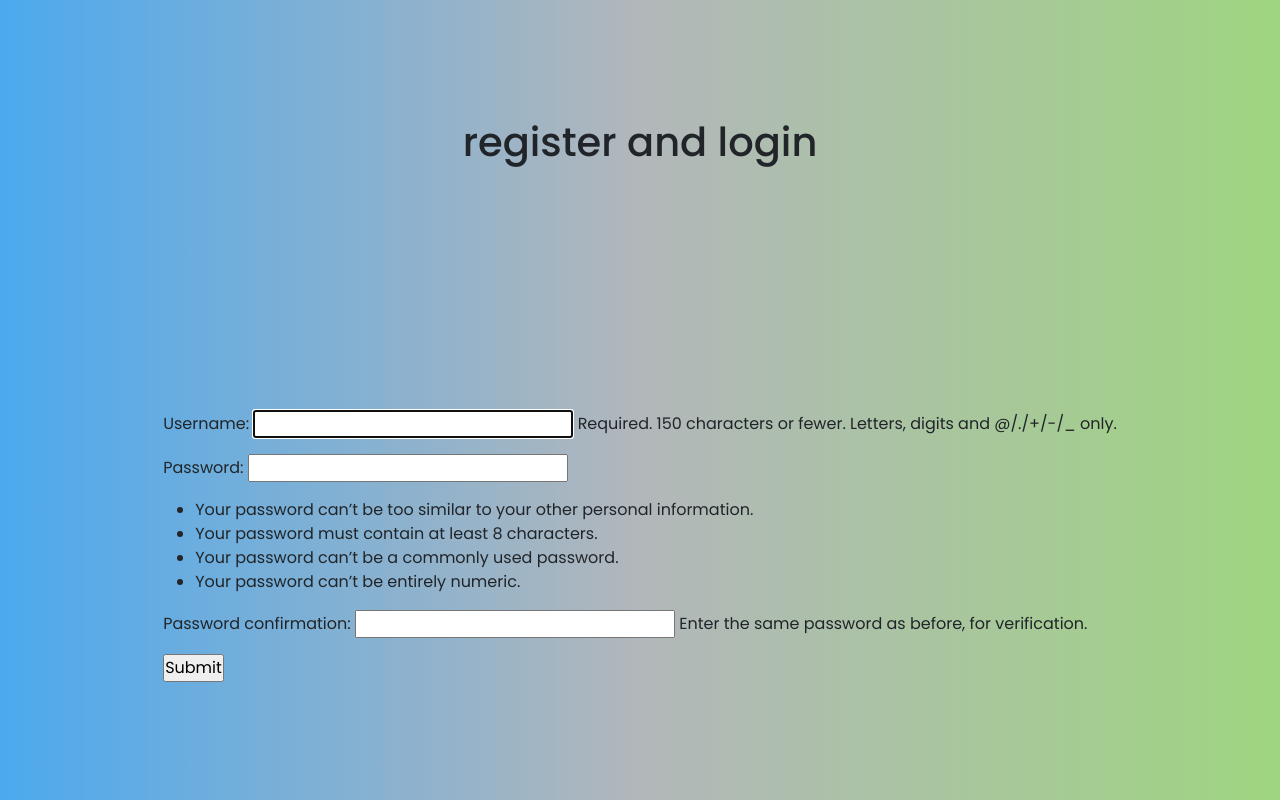
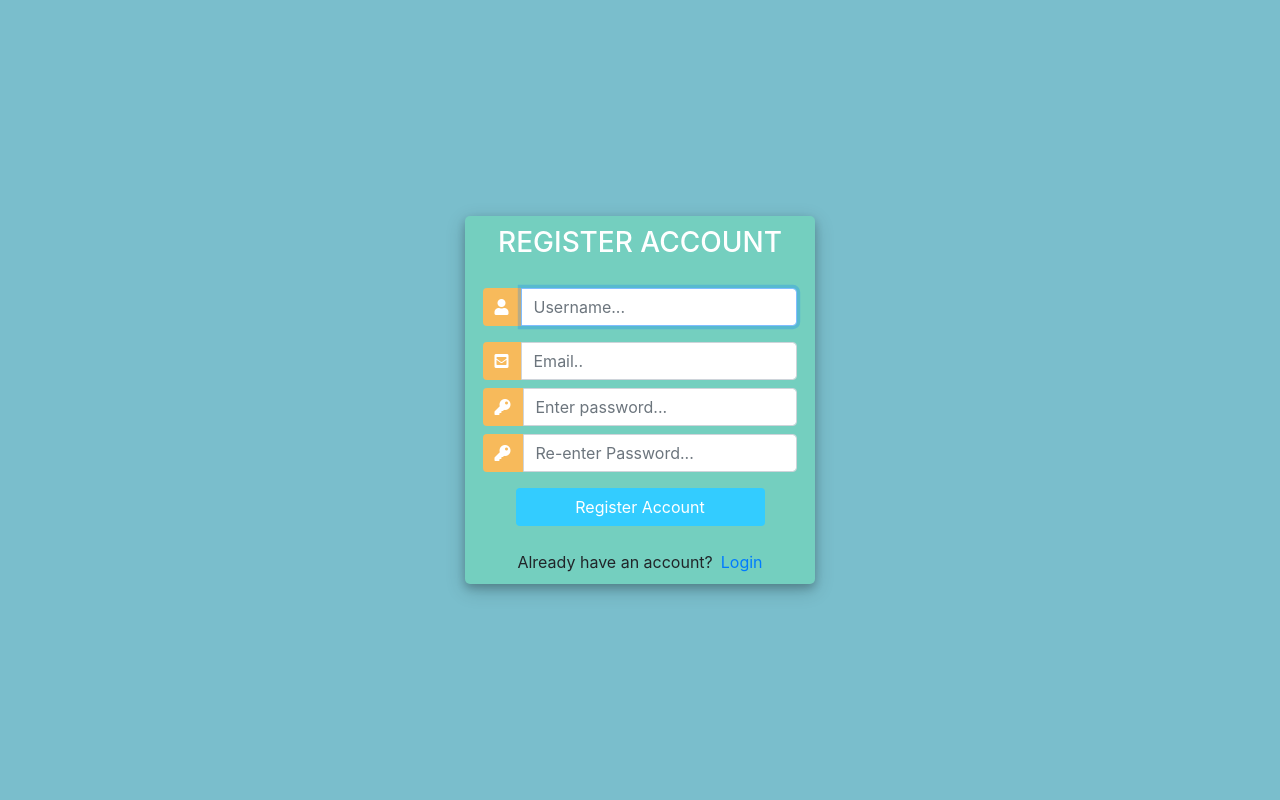
Before and after one commit to TriBhaskar/DigiPharma, a Django app: page /register/ in a window 1280 px wide. Run offline with Django 4.2, Linux system fonts and the light colour scheme; parts of the project's set-up code (start-up, migrations or seed data) failed here and were passed over; some libraries are stand-ins or nearby versions.

Commit message:
order completed also shipping, sloving a cart total problem & login completed with detailed added

```diff
--- /dev/null
+++ b/medStore/forms.py
@@ -0,0 +1,13 @@
+from socket import fromshare
+from django.forms import ModelForm
+from django.contrib.auth.forms import UserCreationForm
+from django.contrib.auth.models import User
+from django import forms
+
+
+from .models import Order
+
+class CreateUserForm(UserCreationForm):
+    class Meta:
+        model = User
+        fields = ['username', 'email', 'password1', 'password2']
--- a/medStore/urls.py
+++ b/medStore/urls.py
@@ -4,7 +4,10 @@ from . import views
 urlpatterns=[
     path('',views.home, name="home"),
     path('register/',views.registerPage, name="register"),
+      path('login/',views.loginPage, name="login"),
+      path('logout/',views.logoutUser, name="logout"),
     path('shop/',views.shop, name="shop"),
+    path('shop_detail/',views.shoppingDetail, name="shop_detail"),
     path('cart/',views.cart, name="cart"),
     path('checkout/',views.checkout, name="checkout"),
 
--- a/medStore/views.py
+++ b/medStore/views.py
@@ -1,20 +1,63 @@
-from django.shortcuts import render
+from asyncio.windows_events import NULL
+import email
+from django.db.models import Q
+from unicodedata import category
+from django.shortcuts import render, redirect
 from django.contrib.auth.forms import UserCreationForm
 from .models import *
+from .forms import CreateUserForm
+from django.contrib.auth import authenticate, login, logout
+
+from django.contrib import messages
+
+from django.contrib.auth.decorators import login_required
 from django.http import JsonResponse
 import json
 import datetime
 
 def registerPage(request):
-    form = UserCreationForm()
+    if request.user.is_authenticated:
+        return redirect('home')
+    else:
+        form = CreateUserForm()
 
-    if request.method == 'POST':
-        form = UserCreationForm(request.POST)
-        if form.is_valid():
-            form.save()
+        if request.method == 'POST':
+            form = CreateUserForm(request.POST)
+            if form.is_valid():
+                form.save()
+                username = form.cleaned_data.get('username')
+                email = form.cleaned_data.get('email')
+                password=form.cleaned_data.get('password1')
+                user=authenticate(username=username,password=password)
+                Customer.objects.create(user=user,name=username,email=email)
+                messages.success(request,"Account was created for "+ username)
+                return redirect('login')
 
-    context = {'form' :form}
-    return render(request, 'store/login.html',context)
+        context = {'form' :form}
+        return render(request, 'store/register.html',context)
+
+def loginPage(request):
+    if request.user.is_authenticated:
+        return redirect('home')
+    else:
+        if request.method == 'POST':
+            username = request.POST.get('username')
+            password =request.POST.get('password')
+
+            user = authenticate(request, username=username, password=password)
+
+            if user is not None:
+                login(request, user)
+                return redirect('home')
+            else:
+                messages.info(request, 'Username OR password is incoreect')
+
+        context = {}
+        return render (request, 'store/login.html', context)
+
+def logoutUser(request):
+    logout(request)
+    return redirect ('home')
 
 def home(request):
     products = Product.objects.all()
@@ -29,19 +72,35 @@ def home(request):
     return render(request, 'store/index.html', context)
 
 def shop(request):
-    products = Product.objects.all()
+    q = request.GET.get('q') if request.GET.get('q') !=None else ''
+    products =Product.objects.filter(Q(name__icontains=q) | Q(category__name__icontains=q))
+    # products = Product.objects.all()
+    category=Category.objects.all()
     if request.user.is_authenticated:
         customer = request.user.customer
         order, created = Order.objects.get_or_create(customer = customer, complete=False)
         items = order.orderitem_set.all()
         cartItems = order.get_cart_items
+        category_count = category.count()
     else:
         items = []
         order = {'get_cart_total':0, 'get_cart_items':0, 'shipping':False}
         cartItems = order['get_cart_items']
 
-    context={'products' : products, 'items':items, 'order':order, 'cartItems':cartItems }
+    context={'products' : products, 'category':category, 'items':items, 'order':order, 'cartItems':cartItems, 'category_count':category_count }
     return render(request, 'store/shop.html', context)
+
+@login_required(login_url='login')
+def shoppingDetail(request):
+    if request.user.is_authenticated:
+        customer = request.user.customer
+        shipdetail = ShippingAddress.objects.all()
+        order, created = Order.objects.get_or_create(customer = customer, complete=False)
+        items = order.orderitem_set.all()
+        prod = OrderItem.objects.all()
+    context ={'items':items, 'prod':prod, 'order':order, 'customer':customer, 'shipdetail':shipdetail}
+    return render(request, 'store/shopping_detail.html', context)
+
 
 def cart(request):
 
@@ -56,6 +115,7 @@ def cart(request):
     context={'items':items, 'order':order}
     return render(request, 'store/cart.html',context)
 
+@login_required(login_url='login')
 def checkout(request):
     if request.user.is_authenticated:
         customer = request.user.customer
@@ -68,6 +128,7 @@ def checkout(request):
     context={'items':items, 'order':order}
     return render(request, 'store/checkout.html',context)
 
+@login_required(login_url='login')
 def updateItem(request):
     data = json.loads(request.body)
     productId = data['productId']
@@ -94,6 +155,7 @@ def updateItem(request):
 
     return JsonResponse('Item was added', safe=False)
 
+@login_required(login_url='login')
 def processOrder(request):
     transaction_id = datetime.datetime.now().timestamp()
     data = json.loads(request.body)
--- a/template/store/login.html
+++ b/template/store/login.html
@@ -1,35 +1,124 @@
 <!DOCTYPE html>
 <html>
-  <head>
-    <meta charset="UTF-8" />
-    <meta name="viewport" content="width=device-width, initial-scale=1.0" />
-    <meta http-equiv="X-UA-Compatible" content="ie=edge" />
-    <title>Regsitration</title>
 
-    <!-- BootStrap -->
-    <!-- CSS only -->
-    <link
-      href="https://cdn.jsdelivr.net/npm/bootstrap@5.2.0-beta1/dist/css/bootstrap.min.css"
-      rel="stylesheet"
-      integrity="sha384-0evHe/X+R7YkIZDRvuzKMRqM+OrBnVFBL6DOitfPri4tjfHxaWutUpFmBp4vmVor"
-      crossorigin="anonymous"
-    />
+<head>
+	<title>Login</title>
+	<link rel="stylesheet" href="https://stackpath.bootstrapcdn.com/bootstrap/4.1.3/css/bootstrap.min.css" integrity="sha384-MCw98/SFnGE8fJT3GXwEOngsV7Zt27NXFoaoApmYm81iuXoPkFOJwJ8ERdknLPMO" crossorigin="anonymous">
+	<script src="https://ajax.googleapis.com/ajax/libs/jquery/3.3.1/jquery.min.js"></script>
+	<link rel="stylesheet" href="https://use.fontawesome.com/releases/v5.6.1/css/all.css" integrity="sha384-gfdkjb5BdAXd+lj+gudLWI+BXq4IuLW5IT+brZEZsLFm++aCMlF1V92rMkPaX4PP" crossorigin="anonymous">
 
-    <!-- JavaScript Bundle with Popper -->
-    <script
-      src="https://cdn.jsdelivr.net/npm/bootstrap@5.2.0-beta1/dist/js/bootstrap.bundle.min.js"
-      integrity="sha384-pprn3073KE6tl6bjs2QrFaJGz5/SUsLqktiwsUTF55Jfv3qYSDhgCecCxMW52nD2"
-      crossorigin="anonymous"
-    ></script>
 
-    <!-- Main css -->
-    <link rel="stylesheet" href="css/login.css" />
-  </head>
-  <h1>register and login</h1>
-  <form action="" method="POST">
-    {% csrf_token %}
-    {{form.as_p}}
+	<style>
+		body,
+		html {
+			margin: 0;
+			padding: 0;
+			height: 100%;
+			background: #7abecc !important;
+		}
+		.user_card {
+			width: 350px;
+			margin-top: auto;
+			margin-bottom: auto;
+			background: #74cfbf;
+			position: relative;
+			display: flex;
+			justify-content: center;
+			flex-direction: column;
+			padding: 10px;
+			box-shadow: 0 4px 8px 0 rgba(0, 0, 0, 0.2), 0 6px 20px 0 rgba(0, 0, 0, 0.19);
+			-webkit-box-shadow: 0 4px 8px 0 rgba(0, 0, 0, 0.2), 0 6px 20px 0 rgba(0, 0, 0, 0.19);
+			-moz-box-shadow: 0 4px 8px 0 rgba(0, 0, 0, 0.2), 0 6px 20px 0 rgba(0, 0, 0, 0.19);
+			border-radius: 5px;
 
-    <input type="submit" name="User created ">
-  </form>
+		}
+
+		.form_container {
+			margin-top: 20px;
+		}
+
+		#form-title{
+			color: #fff;
+
+		}
+
+		.login_btn {
+			width: 100%;
+			background: #33ccff !important;
+			color: white !important;
+		}
+		.login_btn:focus {
+			box-shadow: none !important;
+			outline: 0px !important;
+		}
+		.login_container {
+			padding: 0 2rem;
+		}
+		.input-group-text {
+			background: #f7ba5b !important;
+			color: white !important;
+			border: 0 !important;
+			border-radius: 0.25rem 0 0 0.25rem !important;
+		}
+		.input_user,
+		.input_pass:focus {
+			box-shadow: none !important;
+			outline: 0px !important;
+		}
+
+		#messages{
+			background-color: grey;
+			color: #fff;
+			padding: 10px;
+			margin-top: 10px;
+		}
+	</style>
+
+</head>
+<body>
+	<div class="container h-100">
+		<div class="d-flex justify-content-center h-100">
+			<div class="user_card">
+				<div class="d-flex justify-content-center">
+
+
+					<h3 id="form-title">LOGIN</h3>
+				</div>
+				<div class="d-flex justify-content-center form_container">
+					<form method="POST" action="">
+            {% csrf_token %}
+						<div class="input-group mb-3">
+							<div class="input-group-append">
+								<span class="input-group-text"><i class="fas fa-user"></i></span>
+							</div>
+							<input type="text" name="username" placeholder="Username..." class="form-control">
+						</div>
+						<div class="input-group mb-2">
+							<div class="input-group-append">
+								<span class="input-group-text"><i class="fas fa-key"></i></span>
+							</div>
+								<input type="password" name="password" placeholder="Password..." class="form-control" >
+						</div>
+
+							<div class="d-flex justify-content-center mt-3 login_container">
+				 				<input class="btn login_btn" type="submit" value="Login">
+				   			</div>
+					</form>
+
+				</div>
+
+        {% for message in messages %}
+          <p id="messages">{{message}}</p>
+        {% endfor %}
+				<div class="mt-4">
+					<div class="d-flex justify-content-center links">
+						Don't have an account? <a href="{% url 'register' %}" class="ml-2">Sign Up</a>
+					</div>
+
+				</div>
+			</div>
+		</div>
+	</div>
+</body>
+
 </html>
--- /dev/null
+++ b/template/store/register.html
@@ -0,0 +1,152 @@
+<!DOCTYPE html>
+<html>
+
+<head>
+  <meta charset="UTF-8" />
+  <meta name="viewport" content="width=device-width, initial-scale=1.0" />
+  <meta http-equiv="X-UA-Compatible" content="ie=edge" />
+  <title>Regsitration</title>
+
+  <!-- BootStrap -->
+  <link rel="stylesheet" href="https://stackpath.bootstrapcdn.com/bootstrap/4.1.3/css/bootstrap.min.css"
+    integrity="sha384-MCw98/SFnGE8fJT3GXwEOngsV7Zt27NXFoaoApmYm81iuXoPkFOJwJ8ERdknLPMO" crossorigin="anonymous">
+  <script src="https://ajax.googleapis.com/ajax/libs/jquery/3.3.1/jquery.min.js"></script>
+  <link rel="stylesheet" href="https://use.fontawesome.com/releases/v5.6.1/css/all.css"
+    integrity="sha384-gfdkjb5BdAXd+lj+gudLWI+BXq4IuLW5IT+brZEZsLFm++aCMlF1V92rMkPaX4PP" crossorigin="anonymous">
+  <style>
+    body,
+    html {
+      margin: 0;
+      padding: 0;
+      height: 100%;
+      background: #7abecc !important;
+    }
+
+    .user_card {
+      width: 350px;
+      margin-top: auto;
+      margin-bottom: auto;
+      background: #74cfbf;
+      position: relative;
+      display: flex;
+      justify-content: center;
+      flex-direction: column;
+      padding: 10px;
+      box-shadow: 0 4px 8px 0 rgba(0, 0, 0, 0.2), 0 6px 20px 0 rgba(0, 0, 0, 0.19);
+      -webkit-box-shadow: 0 4px 8px 0 rgba(0, 0, 0, 0.2), 0 6px 20px 0 rgba(0, 0, 0, 0.19);
+      -moz-box-shadow: 0 4px 8px 0 rgba(0, 0, 0, 0.2), 0 6px 20px 0 rgba(0, 0, 0, 0.19);
+      border-radius: 5px;
+
+    }
+
+    .form_container {
+      margin-top: 20px;
+    }
+
+    #form-title {
+      color: #fff;
+    }
+
+    .login_btn {
+      width: 100%;
+      background: #33ccff !important;
+      color: white !important;
+    }
+
+    .login_btn:focus {
+      box-shadow: none !important;
+      outline: 0px !important;
+    }
+
+    .login_container {
+      padding: 0 2rem;
+    }
+
+    .input-group-text {
+      background: #f7ba5b !important;
+      color: white !important;
+      border: 0 !important;
+      border-radius: 0.25rem 0 0 0.25rem !important;
+    }
+
+    .input_user,
+    .input_pass:focus {
+      box-shadow: none !important;
+      outline: 0px !important;
+    }
+  </style>
+
+</head>
+
+<body>
+  <div class="container h-100">
+    <div class="d-flex justify-content-center h-100">
+      <div class="user_card">
+        <div class="d-flex justify-content-center">
+          <h3 id="form-title">REGISTER ACCOUNT</h3>
+        </div>
+        <div class="d-flex justify-content-center form_container">
+
+          <form method="POST" action="">
+            {% csrf_token %}
+            <div class="input-group mb-3">
+              <div class="input-group-append">
+                <span class="input-group-text"><i class="fas fa-user"></i></span>
+              </div>
+              {{form.username}}
+            </div>
+            <div class="input-group mb-2">
+              <div class="input-group-append">
+                <span class="input-group-text"><i class="fas fa-envelope-square"></i></span>
+              </div>
+              {{form.email}}
+            </div>
+            <div class="input-group mb-2">
+              <div class="input-group-append">
+                <span class="input-group-text"><i class="fas fa-key"></i></span>
+              </div>
+              {{form.password1}}
+            </div>
+            <div class="input-group mb-2">
+              <div class="input-group-append">
+                <span class="input-group-text"><i class="fas fa-key"></i></span>
+              </div>
+              {{form.password2}}
+            </div>
+
+            <div class="d-flex justify-content-center mt-3 login_container">
+              <input class="btn login_btn" type="submit" value="Register Account">
+            </div>
+          </form>
+        </div>
+
+        {{form.errors}}
+
+        <div class="mt-4">
+          <div class="d-flex justify-content-center links">
+            Already have an account? <a href="{% url 'login' %}" class="ml-2">Login</a>
+          </div>
+        </div>
+      </div>
+    </div>
+  </div>
+  <script>
+    /* Because i didnt set placeholder values in forms.py they will be set here using vanilla Javascript
+//We start indexing at one because CSRF_token is considered and input field
+*/
+
+    //Query All input fields
+    var form_fields = document.getElementsByTagName('input')
+    form_fields[1].placeholder = 'Username...';
+    form_fields[2].placeholder = 'Email..';
+    form_fields[3].placeholder = 'Enter password...';
+    form_fields[4].placeholder = 'Re-enter Password...';
+
+
+    for (var field in form_fields) {
+      form_fields[field].className += ' form-control'
+    }
+  </script>
+</body>
+
+</html>
--- a/template/store/shop.html
+++ b/template/store/shop.html
@@ -10,7 +10,11 @@
     <div class="col-lg-3 d-flex justify-content-center">
       <!-- all category -->
       <div class="Category container text-center">
-        <h2> Category </h2>
+
+        <h2> Category[{{category_count}}]
+         </h2>
+
+
         <div class="panel panel-default list-group">
           <div class="panel-body"><a href="#Health" class="list-group-item list-group-item-action">
               Health
```
Also changed, not shown: medStore/models.py (+4 -4 lines), template/store/cart.html (+7 -0 lines), template/store/checkout.html (+5 -3 lines), template/store/main.html (+29 -37 lines), template/store/shopping_detail.html (added, +253 -0 lines), db.sqlite3, medStore/migrations/0005_alter_customer_user.py (added).
